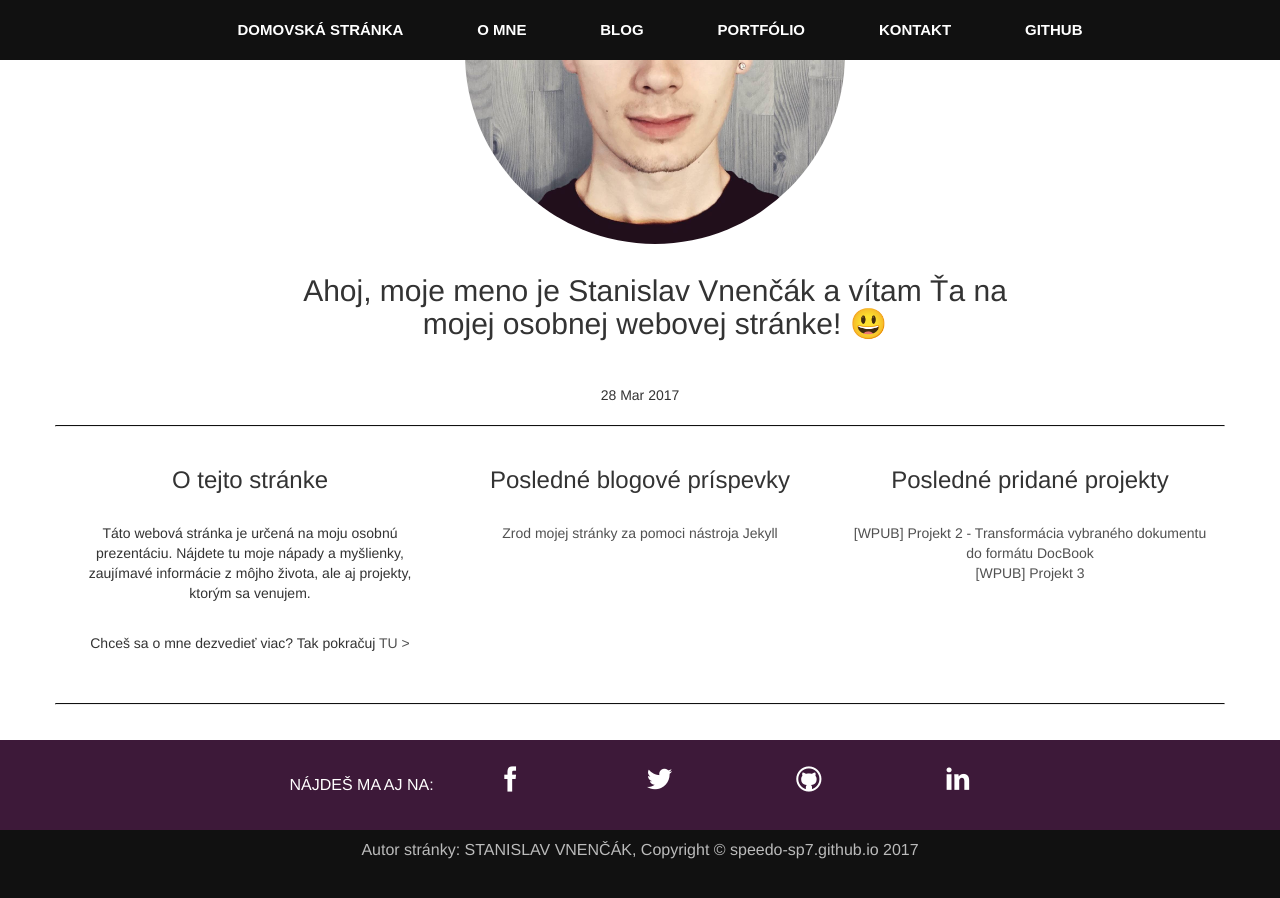
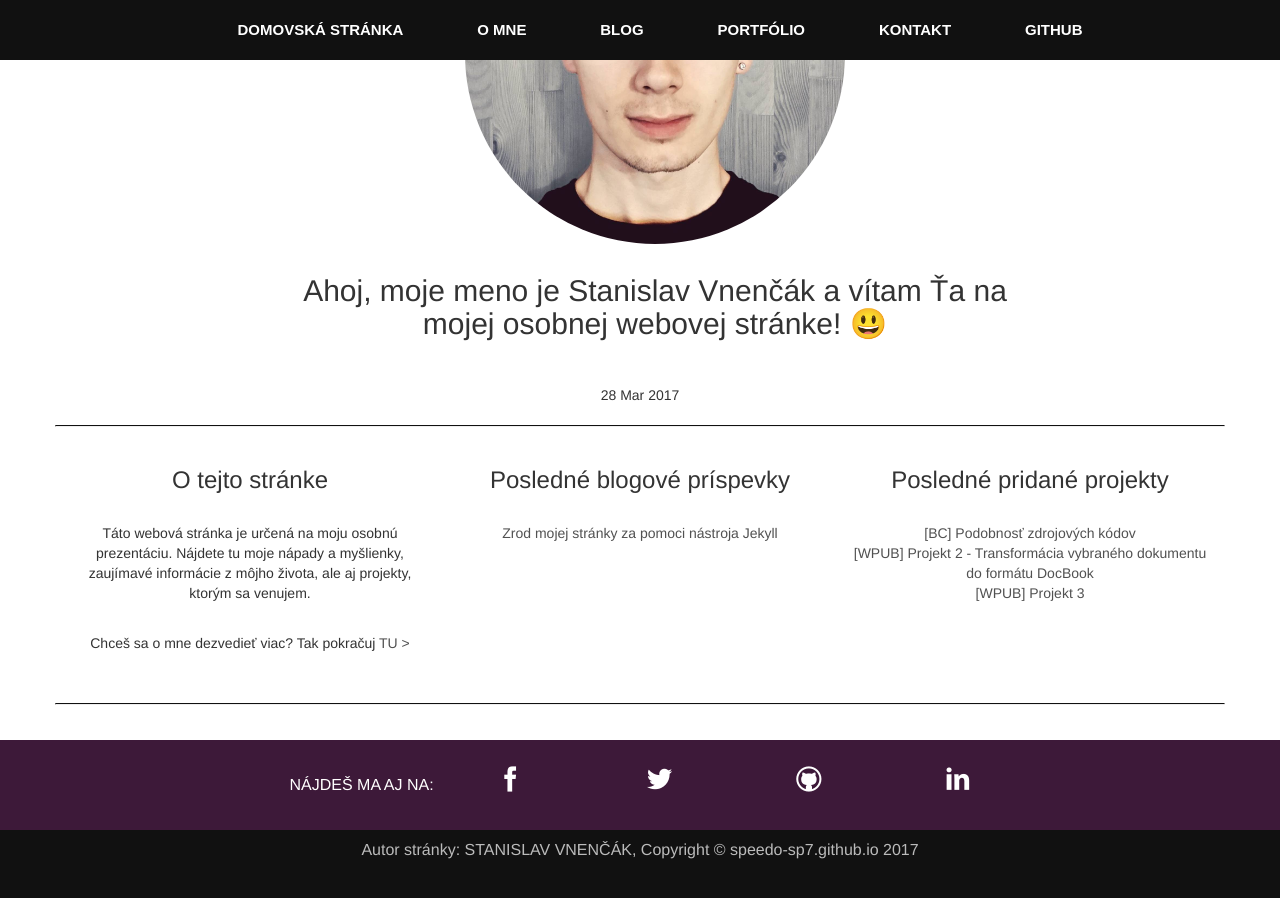
Before and after one commit to speedo-sp7/speedo-sp7.github.io, a Jekyll site: the page built from index.html, in a window 1280 px wide and 900 px high, scrolled down 546 px. Built offline with Jekyll 4.4.1, drawn with Linux system fonts in a browser that asks for light colours; emoji names are drawn with the system emoji font; a file with an impossible date is left out.

```diff
--- a/_portfolio/bc/2017-13-03-bc-project1.markdown
+++ b/_portfolio/bc/2017-13-03-bc-project1.markdown
@@ -4,7 +4,7 @@ title: "Podobnosť zdrojových kódov"
 category: "Bakalárska práca"
 tag: bc
 
-date: 2017-13-03 15:21:11 -08:00
+date: 2017-03-13 15:21:11 -08:00
 
 show_related_projects: yes
 ---
```
